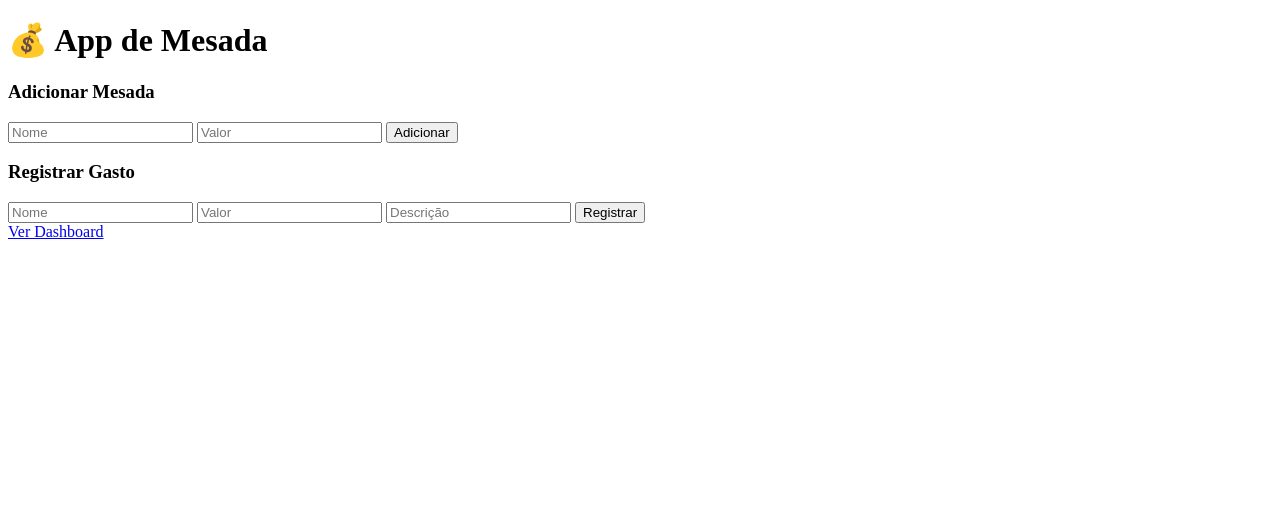
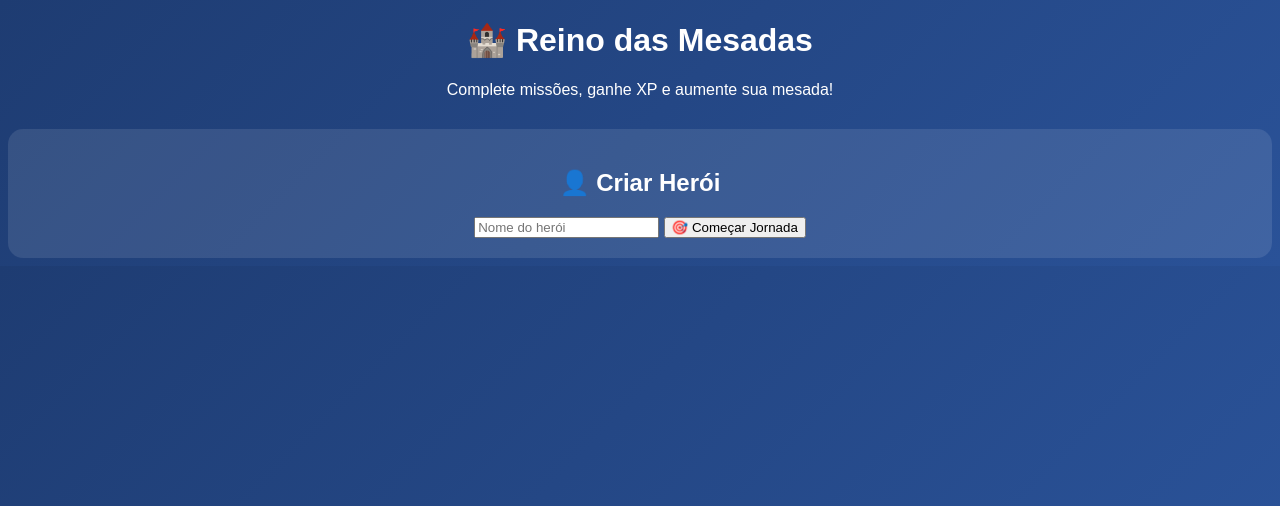
Before and after one commit to Meibuo/Mesada, a Flask app: page / in a window 1280 px wide. Shown: the top 506 px of the page. Run offline with Flask 3, Linux system fonts and the light colour scheme.

Commit message:
Add files via upload

```diff
--- a/app.py
+++ b/app.py
@@ -1,55 +1,118 @@
-from flask import Flask, render_template, request, jsonify
+from flask import Flask, render_template, request, jsonify, session
+import json
 import os
+from datetime import datetime
 
 app = Flask(__name__)
+app.secret_key = '30591bbfa70ae38582897d226608fd99'
 
-# Dados simples (em produção use banco de dados)
-mesadas = {}
+# Dados dos jogadores
+players = {}
+
+class Player:
+    def __init__(self, nome):
+        self.nome = nome
+        self.level = 1
+        self.xp = 0
+        self.xp_need = 100
+        self.mesada = 0
+        self.tasks_completed = 0
+        self.skills = {
+            'responsabilidade': 1,
+            'organizacao': 1,
+            'economia': 1
+        }
+        self.inventory = []
+        self.last_login = datetime.now().isoformat()
+
+    def add_xp(self, amount):
+        self.xp += amount
+        # Verificar level up
+        while self.xp >= self.xp_need:
+            self.level_up()
+
+    def level_up(self):
+        self.level += 1
+        self.xp -= self.xp_need
+        self.xp_need = int(self.xp_need * 1.5)  # Aumenta a XP necessária
+        self.mesada += 5.00  # Aumenta mesada a cada level
+        return f"🎉 Level UP! Agora você é nível {self.level}!"
+
+    def complete_task(self, task_name, difficulty):
+        xp_reward = difficulty * 25
+        money_reward = difficulty * 2.00
+
+        self.add_xp(xp_reward)
+        self.mesada += money_reward
+        self.tasks_completed += 1
+
+        return {
+            'xp': xp_reward,
+            'money': money_reward,
+            'message': f'Task "{task_name}" completa! +{xp_reward} XP +R${money_reward:.2f}'
+        }
 
 @app.route('/')
 def index():
     return render_template('index.html')
 
-@app.route('/adicionar_mesada', methods=['POST'])
-def adicionar_mesada():
-    try:
-        nome = request.form['nome']
-        valor = float(request.form['valor'])
+@app.route('/create_player', methods=['POST'])
+def create_player():
+    nome = request.json['nome']
+    players[nome] = Player(nome)
+    return jsonify({'success': True, 'player': players[nome].__dict__})
 
-        mesadas[nome] = {
-            'valor': valor,
-            'saldo': valor,
-            'transacoes': []
-        }
+@app.route('/complete_task', methods=['POST'])
+def complete_task():
+    nome = request.json['nome']
+    task_name = request.json['task_name']
+    difficulty = request.json['difficulty']
 
-        return jsonify({'success': True})
-    except:
-        return jsonify({'success': False})
+    if nome in players:
+        result = players[nome].complete_task(task_name, difficulty)
+        return jsonify({'success': True, 'result': result, 'player': players[nome].__dict__})
 
-@app.route('/registrar_gasto', methods=['POST'])
-def registrar_gasto():
-    try:
-        nome = request.form['nome']
-        valor = float(request.form['valor'])
-        descricao = request.form['descricao']
+    return jsonify({'success': False})
 
-        if nome in mesadas and mesadas[nome]['saldo'] >= valor:
-            mesadas[nome]['saldo'] -= valor
-            mesadas[nome]['transacoes'].append({
-                'tipo': 'gasto',
-                'valor': valor,
-                'descricao': descricao
+@app.route('/battle', methods=['POST'])
+def battle():
+    nome = request.json['nome']
+    battle_difficulty = request.json['difficulty']
+
+    if nome in players:
+        player = players[nome]
+
+        # Simular batalha - chance de sucesso baseada no level
+        success_chance = min(0.8, player.level * 0.1)
+        victory = random.random() < success_chance
+
+        if victory:
+            xp_reward = battle_difficulty * 50
+            money_reward = battle_difficulty * 5.00
+            player.add_xp(xp_reward)
+            player.mesada += money_reward
+
+            return jsonify({
+                'success': True,
+                'victory': True,
+                'message': f'🏆 Vitória na batalha! +{xp_reward} XP +R${money_reward:.2f}',
+                'player': player.__dict__
             })
-            return jsonify({'success': True})
         else:
-            return jsonify({'success': False, 'error': 'Saldo insuficiente ou usuário não encontrado'})
-    except:
-        return jsonify({'success': False})
+            return jsonify({
+                'success': True,
+                'victory': False,
+                'message': '💀 Derrota na batalha! Tente novamente!',
+                'player': player.__dict__
+            })
 
-@app.route('/dashboard')
-def dashboard():
-    return render_template('dashboard.html', mesadas=mesadas)
+    return jsonify({'success': False})
+
+@app.route('/dashboard/<player_name>')
+def dashboard(player_name):
+    if player_name in players:
+        return render_template('dashboard.html', player=players[player_name])
+    return "Jogador não encontrado!"
 
 if __name__ == '__main__':
-    port = int(os.environ.get('PORT', 5000))
-    app.run(host='0.0.0.0', port=port)
+    app.run(debug=True)
--- /dev/null
+++ b/static/game.js
@@ -0,0 +1,125 @@
+let currentPlayer = null;
+
+async function createPlayer() {
+    const name = document.getElementById('playerName').value;
+
+    const response = await fetch('/create_player', {
+        method: 'POST',
+        headers: {'Content-Type': 'application/json'},
+        body: JSON.stringify({nome: name})
+    });
+
+    const data = await response.json();
+
+    if (data.success) {
+        currentPlayer = data.player;
+        showGameInterface();
+    }
+}
+
+function showGameInterface() {
+    document.querySelector('.player-creation').style.display = 'none';
+    document.getElementById('gameInterface').style.display = 'block';
+
+    // Carregar interface do jogo
+    loadGameInterface();
+}
+
+function loadGameInterface() {
+    const gameInterface = document.getElementById('gameInterface');
+
+    gameInterface.innerHTML = `
+        <div class="player-stats">
+            <h2>👤 ${currentPlayer.nome}</h2>
+            <div class="stats-grid">
+                <div class="stat">🎯 Level: ${currentPlayer.level}</div>
+                <div class="stat">⭐ XP: ${currentPlayer.xp}/${currentPlayer.xp_need}</div>
+                <div class="stat">💰 Mesada: R$ ${currentPlayer.mesada.toFixed(2)}</div>
+                <div class="stat">✅ Tasks: ${currentPlayer.tasks_completed}</div>
+            </div>
+        </div>
+
+        <div class="missions">
+            <h3>🎯 Missões Diárias</h3>
+            <div class="mission" onclick="completeTask('Lavar louça', 1)">
+                🍽️ Lavar louça (+25 XP, +R$ 2,00)
+            </div>
+            <div class="mission" onclick="completeTask('Fazer lição', 2)">
+                📚 Fazer lição (+50 XP, +R$ 4,00)
+            </div>
+            <div class="mission" onclick="completeTask('Limpar quarto', 3)">
+                🧹 Limpar quarto (+75 XP, +R$ 6,00)
+            </div>
+        </div>
+
+        <div class="battles">
+            <h3>⚔️ Batalhas</h3>
+            <div class="battle" onclick="startBattle(1)">
+                🐉 Dragão Pequeno (Fácil)
+            </div>
+            <div class="battle" onclick="startBattle(2)">
+                🧙‍♂️ Mago Malvado (Médio)
+            </div>
+            <div class="battle" onclick="startBattle(3)">
+                👹 Rei Demônio (Difícil)
+            </div>
+        </div>
+
+        <div id="gameMessages"></div>
+    `;
+}
+
+async function completeTask(taskName, difficulty) {
+    const response = await fetch('/complete_task', {
+        method: 'POST',
+        headers: {'Content-Type': 'application/json'},
+        body: JSON.stringify({
+            nome: currentPlayer.nome,
+            task_name: taskName,
+            difficulty: difficulty
+        })
+    });
+
+    const data = await response.json();
+
+    if (data.success) {
+        currentPlayer = data.player;
+        showMessage(data.result.message, 'success');
+        loadGameInterface();
+    }
+}
+
+async function startBattle(difficulty) {
+    const response = await fetch('/battle', {
+        method: 'POST',
+        headers: {'Content-Type': 'application/json'},
+        body: JSON.stringify({
+            nome: currentPlayer.nome,
+            difficulty: difficulty
+        })
+    });
+
+    const data = await response.json();
+
+    if (data.success) {
+        if (data.victory) {
+            currentPlayer = data.player;
+            showMessage(data.message, 'victory');
+        } else {
+            showMessage(data.message, 'defeat');
+        }
+        loadGameInterface();
+    }
+}
+
+function showMessage(message, type) {
+    const messagesDiv = document.getElementById('gameMessages');
+    const messageElement = document.createElement('div');
+    messageElement.className = `message ${type}`;
+    messageElement.textContent = message;
+    messagesDiv.appendChild(messageElement);
+
+    setTimeout(() => {
+        messageElement.remove();
+    }, 5000);
+}
--- a/static/style.css
+++ b/static/style.css
@@ -1,211 +1,43 @@
-* {
-    margin: 0;
-    padding: 0;
-    box-sizing: border-box;
+/* Estilos gamificados - tema de RPG */
+body {
+    background: linear-gradient(135deg, #1e3c72, #2a5298);
+    color: white;
+    font-family: 'Arial', sans-serif;
 }
 
-body {
-    font-family: 'Segoe UI', Tahoma, Geneva, Verdana, sans-serif;
-    background: linear-gradient(135deg, #667eea 0%, #764ba2 100%);
-    min-height: 100vh;
-    padding: 20px;
-    color: #333;
+.game-header {
+    text-align: center;
+    margin-bottom: 30px;
 }
 
-.container {
-    max-width: 1200px;
-    margin: 0 auto;
+.player-creation {
+    text-align: center;
+    background: rgba(255,255,255,0.1);
+    padding: 20px;
+    border-radius: 15px;
 }
 
-h1 {
-    text-align: center;
-    color: white;
-    margin-bottom: 30px;
-    font-size: 2.5em;
-    text-shadow: 2px 2px 4px rgba(0,0,0,0.3);
+.mission, .battle {
+    background: rgba(255,255,255,0.1);
+    padding: 15px;
+    margin: 10px 0;
+    border-radius: 10px;
+    cursor: pointer;
+    transition: all 0.3s;
 }
 
-/* Forms */
-form {
-    background: white;
-    padding: 25px;
-    border-radius: 15px;
-    box-shadow: 0 10px 30px rgba(0,0,0,0.2);
-    margin-bottom: 25px;
-    max-width: 500px;
-    margin-left: auto;
-    margin-right: auto;
+.mission:hover, .battle:hover {
+    background: rgba(255,255,255,0.2);
+    transform: scale(1.05);
 }
 
-form h3 {
-    margin-bottom: 20px;
-    color: #4a5568;
+.message {
+    padding: 10px;
+    margin: 10px 0;
+    border-radius: 5px;
     text-align: center;
 }
 
-input {
-    width: 100%;
-    padding: 12px 15px;
-    margin-bottom: 15px;
-    border: 2px solid #e2e8f0;
-    border-radius: 8px;
-    font-size: 16px;
-    transition: border-color 0.3s;
-}
-
-input:focus {
-    outline: none;
-    border-color: #667eea;
-}
-
-button {
-    width: 100%;
-    padding: 12px;
-    background: linear-gradient(135deg, #667eea, #764ba2);
-    color: white;
-    border: none;
-    border-radius: 8px;
-    font-size: 16px;
-    font-weight: bold;
-    cursor: pointer;
-    transition: transform 0.2s;
-}
-
-button:hover {
-    transform: translateY(-2px);
-}
-
-/* Grid de Mesadas */
-.mesadas-grid {
-    display: grid;
-    grid-template-columns: repeat(auto-fit, minmax(300px, 1fr));
-    gap: 25px;
-    margin-bottom: 30px;
-}
-
-.mesada-card {
-    background: white;
-    padding: 25px;
-    border-radius: 15px;
-    box-shadow: 0 10px 30px rgba(0,0,0,0.2);
-    transition: transform 0.3s;
-}
-
-.mesada-card:hover {
-    transform: translateY(-5px);
-}
-
-.mesada-card h3 {
-    color: #2d3748;
-    margin-bottom: 15px;
-    font-size: 1.5em;
-    text-align: center;
-}
-
-.saldo {
-    font-size: 2em;
-    font-weight: bold;
-    text-align: center;
-    color: #48bb78;
-    margin-bottom: 10px;
-}
-
-.mesada-original {
-    text-align: center;
-    color: #718096;
-    margin-bottom: 20px;
-}
-
-/* Transações */
-.transacoes {
-    list-style: none;
-    margin-top: 15px;
-}
-
-.transacao {
-    display: flex;
-    justify-content: space-between;
-    align-items: center;
-    padding: 10px;
-    margin-bottom: 8px;
-    background: #f7fafc;
-    border-radius: 8px;
-    border-left: 4px solid #48bb78;
-}
-
-.transacao.gasto {
-    border-left-color: #f56565;
-}
-
-.descricao {
-    font-weight: 500;
-}
-
-.valor {
-    font-weight: bold;
-}
-
-.transacao.gasto .valor {
-    color: #f56565;
-}
-
-.sem-transacoes {
-    text-align: center;
-    color: #a0aec0;
-    font-style: italic;
-    margin: 20px 0;
-}
-
-/* Botões */
-.btn {
-    display: inline-block;
-    padding: 12px 25px;
-    background: white;
-    color: #667eea;
-    text-decoration: none;
-    border-radius: 8px;
-    font-weight: bold;
-    text-align: center;
-    transition: all 0.3s;
-}
-
-.btn:hover {
-    background: #667eea;
-    color: white;
-    transform: translateY(-2px);
-}
-
-.voltar {
-    display: block;
-    width: fit-content;
-    margin: 0 auto;
-}
-
-.sem-mesadas {
-    text-align: center;
-    background: white;
-    padding: 50px;
-    border-radius: 15px;
-    box-shadow: 0 10px 30px rgba(0,0,0,0.2);
-}
-
-.sem-mesadas p {
-    font-size: 1.2em;
-    margin-bottom: 20px;
-    color: #4a5568;
-}
-
-/* Responsivo */
-@media (max-width: 768px) {
-    .mesadas-grid {
-        grid-template-columns: 1fr;
-    }
-
-    body {
-        padding: 10px;
-    }
-
-    h1 {
-        font-size: 2em;
-    }
-}
+.message.success { background: #4CAF50; }
+.message.victory { background: #FF9800; }
+.message.defeat { background: #f44336; }
--- a/templates/index.html
+++ b/templates/index.html
@@ -1,30 +1,27 @@
 <!DOCTYPE html>
 <html>
 <head>
-    <title>App de Mesada</title>
+    <title>🎮 Mesada Gamificada</title>
+    <link rel="stylesheet" href="{{ url_for('static', filename='style.css') }}">
 </head>
 <body>
-    <h1>💰 App de Mesada</h1>
+    <div class="container">
+        <div class="game-header">
+            <h1>🏰 Reino das Mesadas</h1>
+            <p>Complete missões, ganhe XP e aumente sua mesada!</p>
+        </div>
 
-    <form id="mesadaForm">
-        <h3>Adicionar Mesada</h3>
-        <input type="text" name="nome" placeholder="Nome" required>
-        <input type="number" name="valor" placeholder="Valor" step="0.01" required>
-        <button type="submit">Adicionar</button>
-    </form>
+        <div class="player-creation">
+            <h2>👤 Criar Herói</h2>
+            <input type="text" id="playerName" placeholder="Nome do herói">
+            <button onclick="createPlayer()">🎯 Começar Jornada</button>
+        </div>
 
-    <form id="gastoForm">
-        <h3>Registrar Gasto</h3>
-        <input type="text" name="nome" placeholder="Nome" required>
-        <input type="number" name="valor" placeholder="Valor" step="0.01" required>
-        <input type="text" name="descricao" placeholder="Descrição" required>
-        <button type="submit">Registrar</button>
-    </form>
+        <div id="gameInterface" style="display: none;">
+            <!-- Aqui vai o jogo -->
+        </div>
+    </div>
 
-    <a href="/dashboard">Ver Dashboard</a>
-
-    <script>
-        // JavaScript para enviar os formulários
-    </script>
+    <script src="{{ url_for('static', filename='game.js') }}"></script>
 </body>
 </html>
```
